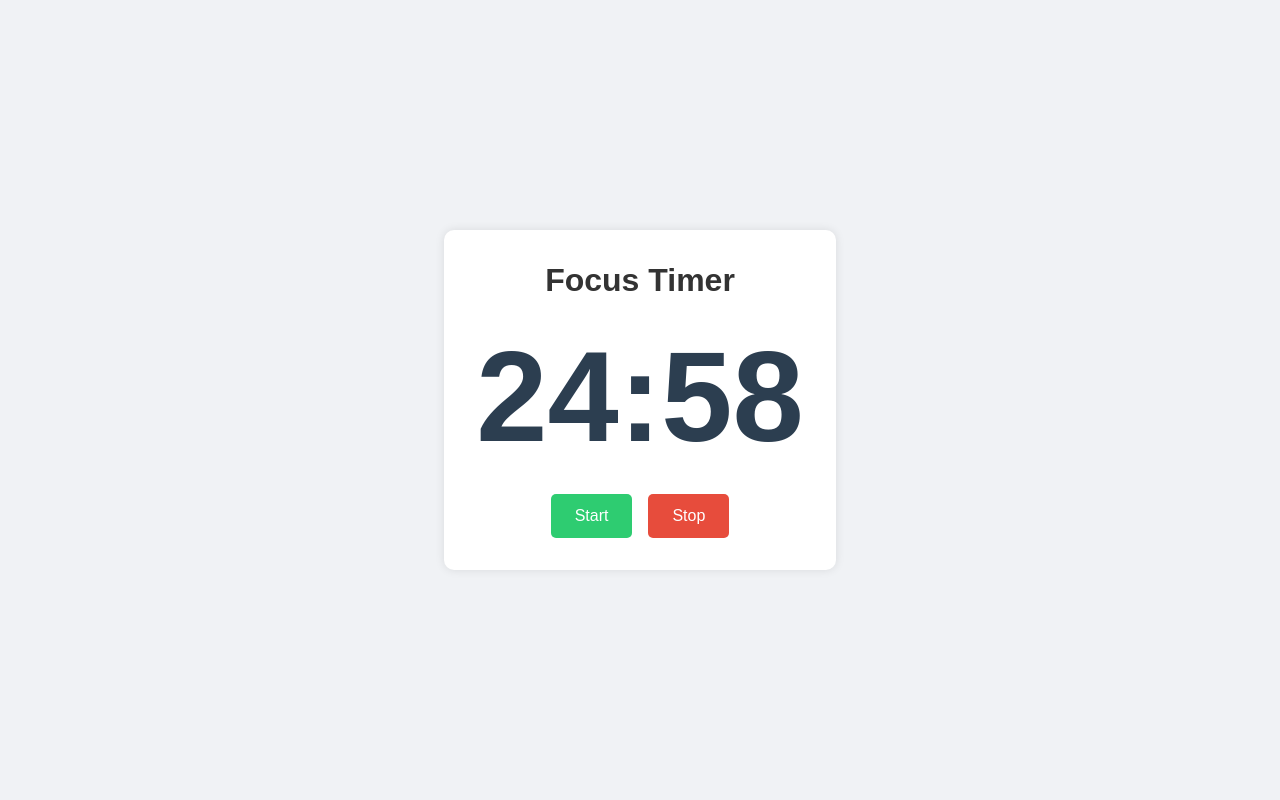
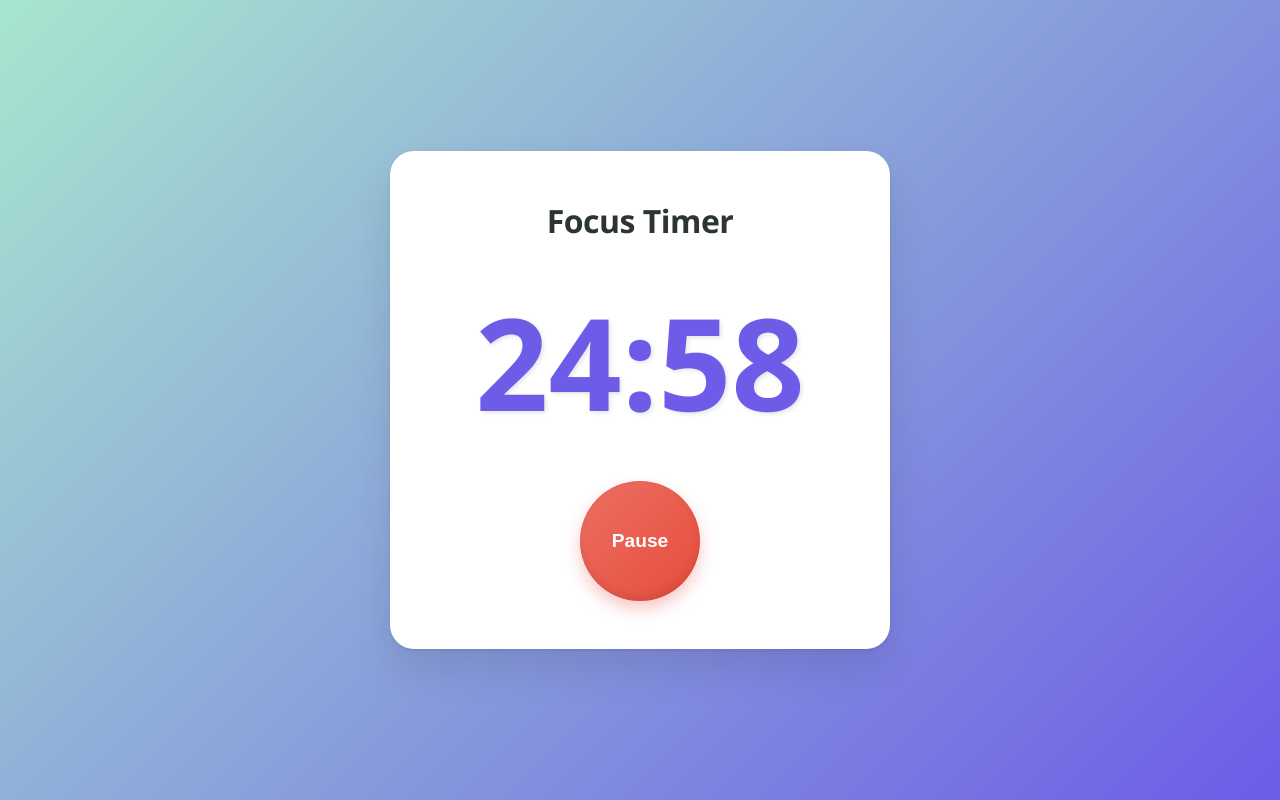
Before and after one commit to ndepennington/Demo, a plain HTML site: page index.html in a window 1280 px wide. Both pictures are taken after a click on the button "Start". Drawn offline with Linux system fonts and the light colour scheme.

Commit message:
Design update

```diff
--- a/index.html
+++ b/index.html
@@ -8,13 +8,14 @@
 </head>
 <body>
     <div class="container">
-        <h1>Focus Timer</h1>
-        <div class="timer">
-            <span id="minutes">25</span>:<span id="seconds">00</span>
-        </div>
-        <div class="controls">
-            <button id="startBtn">Start</button>
-            <button id="stopBtn">Stop</button>
+        <div class="timer-card">
+            <h1>Focus Timer</h1>
+            <div class="timer">
+                <span id="minutes">25</span>:<span id="seconds">00</span>
+            </div>
+            <button id="toggleBtn" class="toggle-btn">
+                <span class="btn-text">Start</span>
+            </button>
         </div>
     </div>
     <script src="script.js"></script>
--- a/script.js
+++ b/script.js
@@ -3,8 +3,8 @@ let timerId = null;
 
 const minutesDisplay = document.getElementById('minutes');
 const secondsDisplay = document.getElementById('seconds');
-const startBtn = document.getElementById('startBtn');
-const stopBtn = document.getElementById('stopBtn');
+const toggleBtn = document.getElementById('toggleBtn');
+const btnText = toggleBtn.querySelector('.btn-text');
 
 function updateDisplay() {
     const minutes = Math.floor(timeLeft / 60);
@@ -15,9 +15,8 @@ function updateDisplay() {
 }
 
 function startTimer() {
-    if (timerId !== null) return; // Prevent multiple timers
+    if (timerId !== null) return;
 
-    startBtn.disabled = true;
     timerId = setInterval(() => {
         timeLeft--;
         updateDisplay();
@@ -26,14 +25,17 @@ function startTimer() {
             stopTimer();
             alert('Time is up!');
             resetTimer();
+            updateButtonState();
         }
     }, 1000);
+
+    updateButtonState();
 }
 
 function stopTimer() {
     clearInterval(timerId);
     timerId = null;
-    startBtn.disabled = false;
+    updateButtonState();
 }
 
 function resetTimer() {
@@ -41,11 +43,23 @@ function resetTimer() {
     updateDisplay();
 }
 
-// Event listeners
-startBtn.addEventListener('click', startTimer);
-stopBtn.addEventListener('click', () => {
-    stopTimer();
-    resetTimer();
+function updateButtonState() {
+    if (timerId !== null) {
+        toggleBtn.classList.add('running');
+        btnText.textContent = 'Pause';
+    } else {
+        toggleBtn.classList.remove('running');
+        btnText.textContent = 'Start';
+    }
+}
+
+// Event listener for toggle button
+toggleBtn.addEventListener('click', () => {
+    if (timerId === null) {
+        startTimer();
+    } else {
+        stopTimer();
+    }
 });
 
 // Initial display
--- a/styles.css
+++ b/styles.css
@@ -4,64 +4,122 @@
     box-sizing: border-box;
 }
 
+:root {
+    --primary-color: #6c5ce7;
+    --primary-dark: #5b4bc4;
+    --text-color: #2d3436;
+    --card-bg: #ffffff;
+    --shadow-color: rgba(0, 0, 0, 0.1);
+}
+
 body {
-    font-family: Arial, sans-serif;
+    font-family: 'Segoe UI', system-ui, -apple-system, sans-serif;
     min-height: 100vh;
     display: flex;
     justify-content: center;
     align-items: center;
-    background-color: #f0f2f5;
+    background: linear-gradient(135deg, #a8e6cf 0%, #6c5ce7 100%);
+    padding: 20px;
 }
 
 .container {
+    width: 100%;
+    max-width: 500px;
+}
+
+.timer-card {
+    background: var(--card-bg);
+    padding: 3rem 2rem;
+    border-radius: 24px;
     text-align: center;
-    background-color: white;
-    padding: 2rem;
-    border-radius: 10px;
-    box-shadow: 0 0 10px rgba(0, 0, 0, 0.1);
+    box-shadow:
+        0 20px 40px var(--shadow-color),
+        0 1px 3px rgba(0, 0, 0, 0.1);
+    transform: translateY(0);
+    transition: transform 0.3s ease, box-shadow 0.3s ease;
+}
+
+.timer-card:hover {
+    transform: translateY(-5px);
+    box-shadow:
+        0 25px 50px var(--shadow-color),
+        0 1px 3px rgba(0, 0, 0, 0.1);
 }
 
 h1 {
-    color: #333;
-    margin-bottom: 1.5rem;
+    color: var(--text-color);
+    font-size: 2rem;
+    font-weight: 600;
+    margin-bottom: 2rem;
+    letter-spacing: -0.5px;
 }
 
 .timer {
     font-size: 8rem;
-    font-weight: bold;
-    color: #2c3e50;
-    margin: 1.5rem 0;
+    font-weight: 700;
+    color: var(--primary-color);
+    margin: 2rem 0;
+    text-shadow: 2px 2px 4px rgba(0, 0, 0, 0.1);
+    font-variant-numeric: tabular-nums;
 }
 
-.controls {
-    display: flex;
-    gap: 1rem;
-    justify-content: center;
+.toggle-btn {
+    width: 120px;
+    height: 120px;
+    border-radius: 50%;
+    border: none;
+    background: var(--primary-color);
+    color: white;
+    font-size: 1.2rem;
+    font-weight: 600;
+    cursor: pointer;
+    transition: all 0.3s ease;
+    box-shadow:
+        0 8px 16px rgba(108, 92, 231, 0.3),
+        inset 0 -4px 8px rgba(0, 0, 0, 0.1);
+    position: relative;
+    overflow: hidden;
 }
 
-button {
-    padding: 0.8rem 1.5rem;
-    font-size: 1rem;
-    border: none;
-    border-radius: 5px;
-    cursor: pointer;
-    transition: background-color 0.3s;
+.toggle-btn:hover {
+    transform: translateY(-2px);
+    box-shadow:
+        0 12px 20px rgba(108, 92, 231, 0.4),
+        inset 0 -4px 8px rgba(0, 0, 0, 0.1);
 }
 
-#startBtn {
-    background-color: #2ecc71;
-    color: white;
+.toggle-btn:active {
+    transform: translateY(1px);
+    box-shadow:
+        0 4px 8px rgba(108, 92, 231, 0.3),
+        inset 0 -2px 4px rgba(0, 0, 0, 0.1);
 }
 
-#startBtn:hover {
-    background-color: #27ae60;
+.toggle-btn::after {
+    content: '';
+    position: absolute;
+    top: 0;
+    left: 0;
+    right: 0;
+    bottom: 0;
+    background: linear-gradient(135deg, rgba(255,255,255,0.2) 0%, rgba(255,255,255,0) 100%);
+    border-radius: 50%;
 }
 
-#stopBtn {
-    background-color: #e74c3c;
-    color: white;
+.toggle-btn.running {
+    background: #e74c3c;
+    box-shadow:
+        0 8px 16px rgba(231, 76, 60, 0.3),
+        inset 0 -4px 8px rgba(0, 0, 0, 0.1);
 }
 
-#stopBtn:hover {
-    background-color: #c0392b;
+.toggle-btn.running:hover {
+    box-shadow:
+        0 12px 20px rgba(231, 76, 60, 0.4),
+        inset 0 -4px 8px rgba(0, 0, 0, 0.1);
 }
+
+.btn-text {
+    position: relative;
+    z-index: 1;
+}
```
